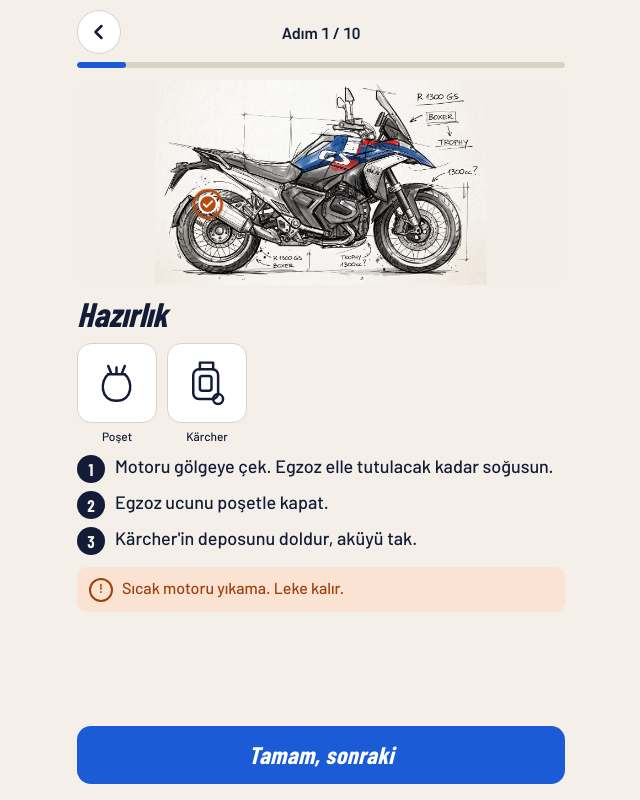
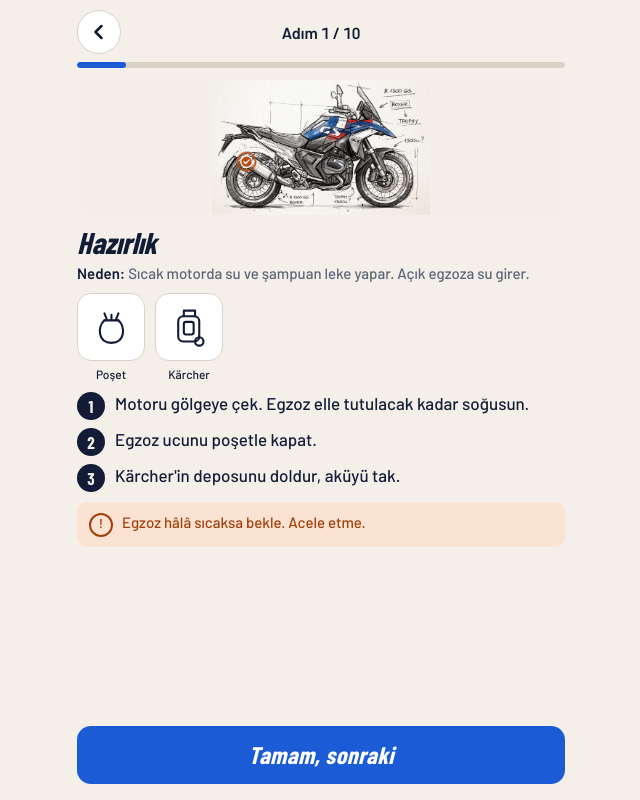
Before and after one commit to pitofomen/motor-yikama, a plain HTML site: page index.html in a window 1280 px wide. Both pictures are taken after a click on the button "Başla". Shown: the whole page, without its empty margins (319-959 px from the left). Drawn offline with nearby package versions, Linux system fonts and the light colour scheme; a web font is replaced by a local one.

Commit message:
Her adıma tek satırlık Neden açıklaması ekle
Başlığın altında adımın amacı yazıyor. Uzun satırlar kısaldı, kısa
ekranlar için yerleşim sıkılaştırıldı.

Co-Authored-By: Claude Fable 5.2 <noreply@anthropic.com>
Claude-Session: https://claude.ai/code/session_01WvCXsPkRo3xDmW29hiUWmz

```diff
--- a/index.html
+++ b/index.html
@@ -82,10 +82,11 @@ h1{margin:0;font:italic 700 38px/1 var(--display);text-wrap:balance}
 .prog i{display:block;height:100%;width:10%;border-radius:3px;background:var(--water);transition:width .3s ease}
 .stage{margin:0 16px;background:#F3EFE8;border-radius:14px;overflow:hidden;flex-shrink:0;
   --ink:#131C36;--surface:#FFFFFF;--line:#D9D2C6;--water:#1B5CD6;--water-soft:#D6E3FA;--warn:#B84A0E;--iron:#8A3FC8;--ok:#128A63;--foam:#FFFFFF;--metal:#8793A8;--mark:#0A9A96}
-.stage svg{display:block;width:100%;height:auto;max-height:205px}
-@media (max-height:760px){.stage svg{max-height:150px}}
+.stage svg{display:block;width:100%;height:auto;max-height:190px}
 .body{flex:1;min-height:0;overflow-y:auto;padding:12px 16px 6px;display:flex;flex-direction:column;gap:12px}
 .body h1{font-size:34px}
+.why{margin:-4px 0 0;font:500 16px/1.35 var(--body);color:var(--muted)}
+.why b{font-weight:600;color:var(--ink)}
 .use{display:flex;gap:10px}
 .use .tile{width:80px;font-size:12px;overflow-wrap:anywhere}
 .todo{list-style:none;margin:0;padding:0;display:grid;gap:8px;counter-reset:n;font:500 18px/1.3 var(--body)}
@@ -159,6 +160,7 @@ h1{margin:0;font:italic 700 38px/1 var(--display);text-wrap:balance}
 @keyframes polish{from{transform:translate(66px,88px)}to{transform:translate(140px,94px)}}
 @keyframes puff{from{transform:translate(0,0) scale(.6);opacity:.7}to{transform:translate(-26px,-10px) scale(2);opacity:0}}
 @keyframes idle{to{transform:translateY(.8px)}}
+@media (max-height:800px){.stage svg{max-height:135px}.body{gap:10px}.body h1{font-size:30px}.todo{font-size:17px}.why{font-size:15px}.warn{font-size:15px}.use .tile{width:68px}.timer{padding:10px 12px}}
 </style>
 </head>
 <body>
@@ -271,6 +273,7 @@ h1{margin:0;font:italic 700 38px/1 var(--display);text-wrap:balance}
 
     <div class="body" id="body">
       <h1 id="title"></h1>
+      <p class="why" id="why"></p>
       <div class="use" id="use"></div>
       <ol class="todo" id="todo"></ol>
       <button class="timer" id="timer" type="button" hidden></button>
@@ -287,7 +290,7 @@ var ITEMS = {
   kopuk:{s:"Köpük nozulu", n:"Kärcher köpük nozulu", icon:"i-foam"},
   aku:{s:"Yedek akü", n:"Yedek akü, 18 V", icon:"i-battery"},
   nxt:{s:"NXT şampuan", n:"Meguiar's NXT Car Wash", icon:"i-jug"},
-  iron:{s:"WheelCleaner", n:"Gyeon Iron WheelCleaner", icon:"i-spray-wheel"},
+  iron:{s:"Jant spreyi", n:"Gyeon Iron WheelCleaner", icon:"i-spray-wheel"},
   trim:{s:"Trim Cleaner", n:"Gyeon Trim Cleaner", icon:"i-spray-trim"},
   jantfirca:{s:"Jant fırçası", n:"Smartbee jant fırçası", icon:"i-wheelbrush"},
   lastikfirca:{s:"Lastik fırçası", n:"Gyeon lastik fırçası", icon:"i-handbrush"},
@@ -299,59 +302,59 @@ var ITEMS = {
 };
 var ORDER = ["karcher","lans","kopuk","aku","nxt","iron","trim","jantfirca","lastikfirca","bez","eldiven","havlu","kova","poset"];
 var STEPS = [
-  { t:"Hazırlık", use:["poset","karcher"],
+  { t:"Hazırlık", y:"Sıcak motorda su ve şampuan leke yapar. Açık egzoza su girer.", use:["poset","karcher"],
     d:["Motoru gölgeye çek. Egzoz elle tutulacak kadar soğusun.",
        "Egzoz ucunu poşetle kapat.",
        "Kärcher'in deposunu doldur, aküyü tak."],
-    w:"Sıcak motoru yıkama. Leke kalır." },
-  { t:"Ön durulama", use:["karcher","lans"],
+    w:"Egzoz hâlâ sıcaksa bekle. Acele etme." },
+  { t:"Ön durulama", y:"Kumu ve tozu elini sürmeden akıtmak için. Çizik burada önlenir.", use:["karcher","lans"],
     d:["Yelpaze nozulu tak.",
        "30 ile 50 cm uzaktan, yukarıdan aşağı ıslat.",
        "Çamurluk içlerini ve motorun altını da ıslat."],
     w:"Yakından sıkma: ekran, düğmeler, radyatör, frenler, şaft körüğü, çıkartmalar." },
-  { t:"Jant ve lastik", use:["iron","jantfirca","lastikfirca"],
+  { t:"Jant ve lastik", y:"Jantlar en kirli yer. Önce temizlenirse pislik boyaya sıçramaz.", use:["iron","jantfirca","lastikfirca"],
     d:["Ön janta Iron WheelCleaner sık. 2 dakika bekle.",
-       "Jantı ve telleri fırçala. Lastiği lastik fırçasıyla fırçala.",
+       "Jantı, telleri ve lastiği fırçala.",
        "Bol suyla durula. Aynısını arka jantta yap."],
     timer:120, td:"Süre doldu. Fırçala ve durula.",
     w:"Tek seferde tek jant. Ürün jantta kurumasın." },
-  { t:"Su ve şampuan", use:["karcher","kova","kopuk","nxt"],
+  { t:"Su ve şampuan", y:"Köpükten sonra ara veremezsin. Her şey şimdiden hazır olmalı.", use:["karcher","kova","kopuk","nxt"],
     d:["Musluğa git. Depoyu ağzına kadar doldur.",
        "Kova: 10 L su ve 80 ml şampuan. Elle yıkama için.",
        "Köpük haznesi: 40 ml şampuan, üstünü suyla tamamla. Köpük için."],
     w:"Bu adımı atlarsan durulamanın ortasında su biter." },
-  { t:"Köpük", use:["kopuk","karcher"],
+  { t:"Köpük", y:"Köpük kiri dokunmadan yumuşatır. Elle yıkarken çizik riski azalır.", use:["kopuk","karcher"],
     d:["Köpük nozulunu tak.",
-       "Tüm motoru köpükle kapla. Amaç kiri dokunmadan yumuşatmak.",
+       "Tüm motoru köpükle kapla.",
        "3 dakika bekle."],
     timer:180, td:"Süre doldu. Elle yıkamaya geç.",
     w:"Köpük kurumaya başlarsa beklemeden devam et." },
-  { t:"Elle yıkama", use:["eldiven","kova"],
+  { t:"Elle yıkama", y:"Köpüğün yumuşattığı kiri yüzeyden almak için. Asıl temizlik bu adımda olur.", use:["eldiven","kova"],
     d:["Eldiveni 4. adımda hazırladığın şampuanlı kovaya batır.",
        "Yukarıdan aşağı sil: önce depo ve ön cam, sonra sele, en son silindirler ve alt kısım.",
        "Her bölgeden sonra eldiveni kovada çalkala."],
     w:"Bastırma. Mat yüzeyleri ovma." },
-  { t:"Son durulama", use:["karcher","lans"],
+  { t:"Son durulama", y:"Şampuanı ve çözülen kiri tamamen akıtmak için. Kalan şampuan leke yapar.", use:["karcher","lans"],
     d:["Yelpaze nozula geç.",
        "Yukarıdan aşağı, köpük kalmayana kadar durula.",
        "Radyatörü uzaktan, hafif suyla durula."],
     w:"Yakından sıkma: ekran, düğmeler, radyatör, frenler, şaft körüğü, çıkartmalar." },
-  { t:"Kurulama", use:["havlu","bez"],
+  { t:"Kurulama", y:"Kendi kendine kuruyan su damlaları leke bırakır.", use:["havlu","bez"],
     d:["Havluyu yüzeye yatır, sürtmeden çek.",
        "Girintileri ve jant tellerini küçük bezle kurula.",
        "Egzoz poşetini çıkar."],
-    w:"Güneşte kurumaya bırakma. Su lekesi kalır." },
-  { t:"Plastik ve sele", use:["trim","bez"],
+    w:"Jant bezini boyada kullanma. Kum taşır, çizer." },
+  { t:"Plastik ve sele", y:"Şampuan boyasız plastikteki izleri almaz. Bu ürün mat ve temiz bırakır.", use:["trim","bez"],
     d:["Trim Cleaner'ı beze sık.",
        "Boyasız siyah plastikleri ve seleyi sil.",
        "Kuru bezle fazlasını al."],
     w:"Ön cama ve ekrana sürme. Seleye ve lastiğe parlatıcı sürme." },
-  { t:"Son kontrol", use:["bez"],
+  { t:"Son kontrol", y:"Poşet egzozda kalmamalı, frenler kurumalı.", use:["bez"],
     d:["Egzoz poşeti çıktı mı? Kontrol et.",
        "Motoru çalıştır. 3 dakika rölantide beklet.",
        "İlk sürüşte frenleri birkaç kez hafifçe sık."],
     timer:180, td:"Yeterli. Motoru kapatabilirsin.",
-    w:"Islak fren geç tutar. İlk metrelerde dikkatli ol." }
+    w:"Islak fren geç tutar. Yavaş başla." }
 ];
 
 var app = document.getElementById("app");
@@ -424,6 +427,7 @@ function render(){
   el("count").textContent = "Adım " + (i + 1) + " / " + STEPS.length;
   el("progFill").style.width = ((i + 1) / STEPS.length * 100) + "%";
   el("title").textContent = st.t;
+  var wy = el("why"); wy.textContent = ""; var wb = document.createElement("b"); wb.textContent = "Neden: "; wy.appendChild(wb); wy.appendChild(document.createTextNode(st.y));
   var u = el("use"); u.textContent = ""; st.use.forEach(function(k){ u.appendChild(tile(k, false)); });
   var ol = el("todo"); ol.textContent = "";
   st.d.forEach(function(x){ var li = document.createElement("li"), sp = document.createElement("span"); sp.textContent = x; li.appendChild(sp); ol.appendChild(li); });
```
